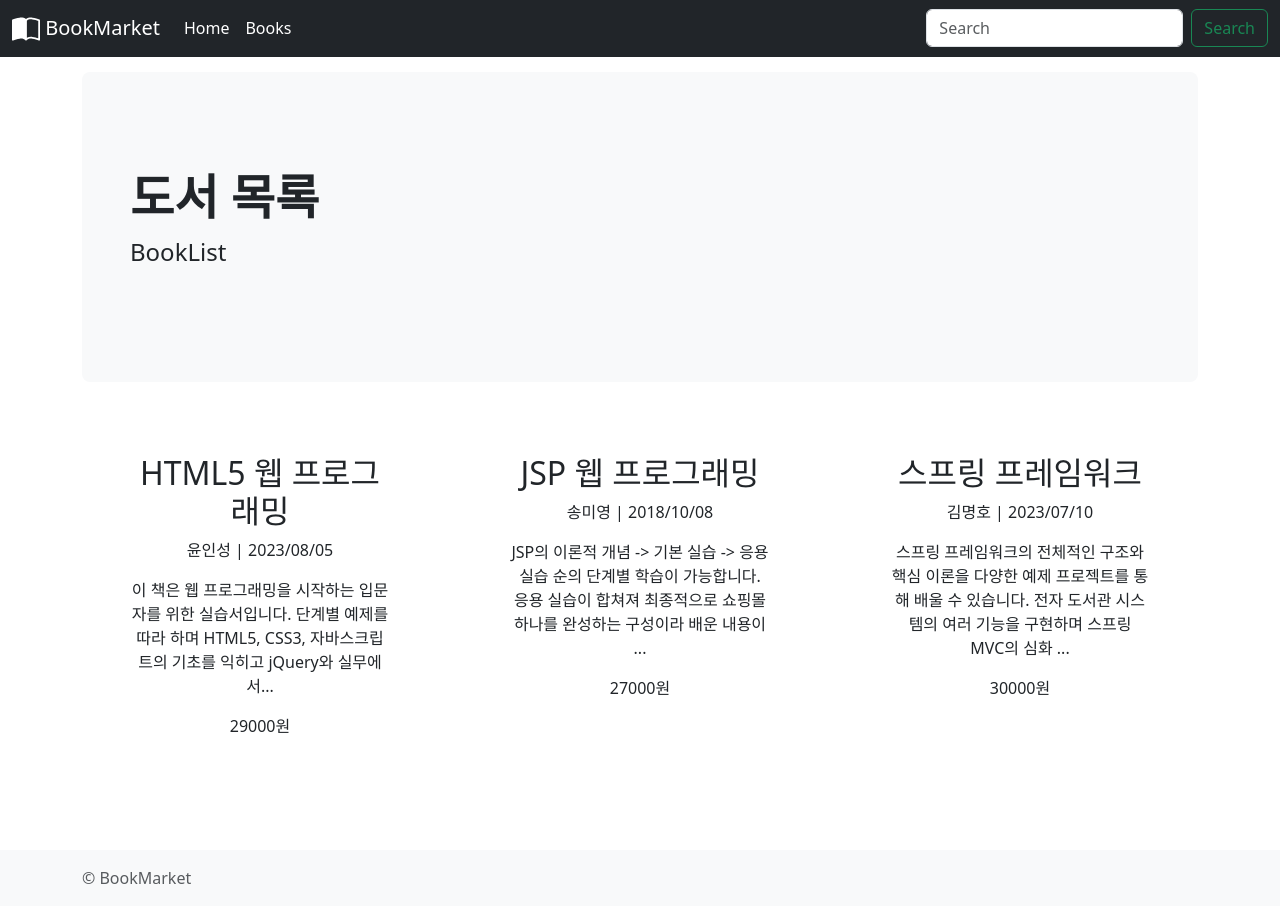
After one commit to LeeSiHyeon711/PHP_learn, a PHP site: page /learnPHP/BookMarket/books.php in a window 1280 px wide. The commit adds this page. Run offline with PHP 8.4, Linux system fonts and the light colour scheme.

Commit message:
finish: 배열과 문자열

```diff
--- /dev/null
+++ b/learnPHP/BookMarket/books.php
@@ -0,0 +1,108 @@
+<?php
+$BookArray = [
+    "ISBN1234" => ["name" => 'HTML5 웹 프로그래밍', "unitPrice" => 29000],
+    "ISBN1235" => ["name" => 'JSP 웹 프로그래밍', "unitPrice" => 27000],
+    "ISBN1236" => ["name" => '스프링 프레임워크', "unitPrice" => 30000]
+];
+$BookArray["ISBN1234"]["author"] = "윤인성";
+$BookArray["ISBN1234"]["description"] = "이 책은 웹 프로그래밍을 시작하는 입문자를 위한 실습서입니다. 단계별 예제를 따라 하며 HTML5, CSS3, 자바스크립트의 기초를 익히고 jQuery와 실무에서 쓰이는 다양한 플러그인을 경험할 수 있습니다.";
+$BookArray["ISBN1234"]["category"] = "IT모바일";
+$BookArray["ISBN1234"]["unitInStock"] = 1000;
+$BookArray["ISBN1234"]["releaseDate"] = "2023/08/05";
+$BookArray["ISBN1234"]["condition"] = "N";
+
+$BookArray["ISBN1235"]["author"] = "송미영";
+$BookArray["ISBN1235"]["description"] = "JSP의 이론적 개념 -> 기본 실습 -> 응용 실습 순의 단계별 학습이 가능합니다. 응용 실습이 합쳐져 최종적으로 쇼핑몰 하나를 완성하는 구성이라 배운 내용이 어디에 어떻게 적용되는지 알 수 있습니다.";
+$BookArray["ISBN1235"]["category"] = "IT모바일";
+$BookArray["ISBN1235"]["unitInStock"] = 1000;
+$BookArray["ISBN1235"]["releaseDate"] = "2018/10/08";
+$BookArray["ISBN1235"]["condition"] = "N";
+
+$BookArray["ISBN1236"]["author"] = "김명호";
+$BookArray["ISBN1236"]["description"] = "스프링 프레임워크의 전체적인 구조와 핵심 이론을 다양한 예제 프로젝트를 통해 배울 수 있습니다. 전자 도서관 시스템의 여러 기능을 구현하며 스프링 MVC의 심화 개념과 실무 기술도 익힐 수 있습니다.";
+$BookArray["ISBN1236"]["category"] = "IT모바일";
+$BookArray["ISBN1236"]["unitInStock"] = 1000;
+$BookArray["ISBN1236"]["releaseDate"] = "2023/07/10";
+$BookArray["ISBN1236"]["condition"] = "N";
+?>
+
+<!DOCTYPE html>
+<html class="h-100">
+<head>
+    <title>도서 목록</title>
+    <link href="https://getbootstrap.com/docs/5.3/dist/css/bootstrap.min.css"
+        rel="stylesheet">
+</head>
+<body class="d-flex flex-column h-100">
+    <header>
+        <!-- Fixed navbar -->
+            <nav class="navbar navbar-expand-md navbar-dark fixed-top bg-dark">
+            <div class="container-fluid">
+                <a class="navbar-brand" href="./welcome.php">
+                <svg xmlns="http://www.w3.org/2000/svg" width="28" height="28"
+                fill="currentColor" class="bi bi-book" viewBox="0 0 16 16">
+                    <path d="M8.5 2.687c.654-.689 1.782-.886 3.112-.752 1.234.124 2.503.523 3.388.893v9.923c-.918-.35-2.107-.692-3.287-.81-1.094-.111-2.278-.039-3.213.492zM8 1.783C7.015.936 5.587.81 4.287.94c-1.514.153-3.042.672-3.994 1.105A.5.5 0 0 0 0 2.5v11a.5.5 0 0 0 .707.455c.882-.4 2.303-.881 3.68-1.02 1.409-.142 2.59.087 3.223.877a.5.5 0 0 0 .78 0c.633-.79 1.814-1.019 3.222-.877 1.378.139 2.8.62 3.681 1.02A.5.5 0 0 0 16 13.5v-11a.5.5 0 0 0-.293-.455c-.952-.433-2.48-.952-3.994-1.105C10.413.809 8.985.936 8 1.783"/>
+                </svg>
+                <span class="fs-5">BookMarket</span>
+                </a>
+                <button class="navbar-toggler" type="button" data-bs-toggle="collapse"
+                data-bs-target="#navbarCollapse" aria-controls="navbarCollapse"
+                aria-expanded="false" aria-label="Toggle navigation">
+                    <span class="navbar-toggler-icon"></span>
+                </button>
+                <div class="collapse navbar-collapse" id="navbarCollapse">
+                    <ul class="navbar-nav me-auto mb-2 mb-md-0">
+                        <li class="nav-item">
+                            <a class="nav-link active" aria-current="page"
+                            href="./welcome.php">Home</a>
+                        </li>
+                        <li class="nav-item">
+                            <a class="nav-link active" aria-current="page"
+                            href="./books.php">Books</a>
+                        </li>
+                    </ul>
+                    <form class="d-flex" role="search">
+                        <input class="form-control me-2" type="search"
+                        placeholder="Search" aria-label="Search">
+                        <button class="btn btn-outline-success" type="submit">Search</button>
+                    </form>
+                </div>
+            </div>
+            </nav>
+    </header>
+    <br>
+    <main>
+        <div class="container py-5">
+            <div class="p-5 mb-4 bg-body-tertiary rounded-3">
+                <div class="container-fluiid py-5">
+                    <h1 class="display-5 fw-bold">도서 목록</h1>
+                    <p class="col-md-8 fs-4">BookList</p>
+                </div>
+            </div>
+            <div class="row align-items-md-stretch text-center">
+                <?php
+                for ($i = 0; $i < 3; $i++){
+                    $id = "ISBN". (1234+$i);
+                ?>
+                <div class="col-md-4">
+                    <div class="h-100 p-5">
+                        <h2><?php echo $BookArray[$id]["name"]; ?></h2>
+                        <p><?php echo $BookArray[$id]["author"]. " | ".$BookArray[$id]["releaseDate"]; ?></p>
+                        <p><?php echo mb_substr($BookArray[$id]["description"], 0, 90, 'utf-8')."..."; ?></p>
+                        <p><?php echo $BookArray[$id]["unitPrice"]; ?>원</p>
+                    </div>
+                </div>
+                <?php
+                }
+                ?>
+            </div>
+        </div>
+    </main>
+    <footer class="footer mt-auto py-3 bg-body-tertiary">
+        <div class="container">
+            <span class="text-body-secondary"> &copy; BookMarket</span>
+        </div>
+    </footer>
+    <script src="https://getbootstrap.com/docs/5.3/dist/js/bootstrap.bundle.min.js"></script>
+</body>
+</html>
```
Also changed, not shown: learnPHP/BookMarket/welcome.php (+9 -4 lines), learnPHP/chap04/array01.php (added, +17 -0 lines), learnPHP/chap04/array02.php (added, +23 -0 lines), learnPHP/chap04/array03.php (added, +32 -0 lines), learnPHP/chap04/array04.php (added, +39 -0 lines), learnPHP/chap04/array05.php (added, +24 -0 lines), learnPHP/chap04/string01.php (added, +21 -0 lines), learnPHP/chap04/string02.php (added, +21 -0 lines), learnPHP/chap04/string03.php (added, +11 -0 lines), learnPHP/chap04/arrayy01.php (deleted).
